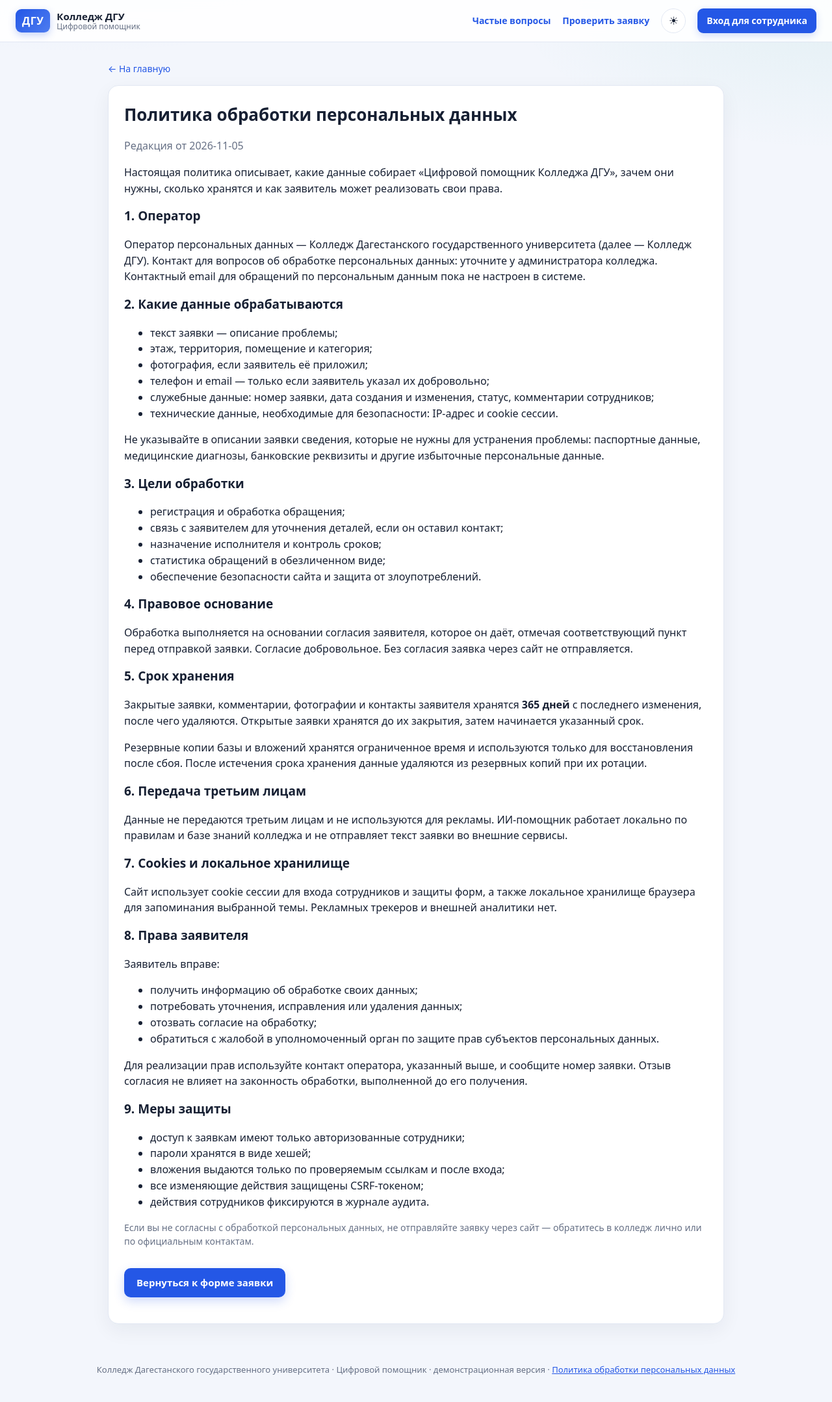
After one commit to femboy-c/upk-digital-assistant, a FastAPI app: page /privacy in a window 1280 px wide. The commit adds this page. Shown: the whole page at 65% size. Run offline with FastAPI, Linux system fonts and the light colour scheme; some libraries are stand-ins or nearby versions.

Commit message:
Add privacy policy, consent tracking and data retention

```diff
--- a/app/models.py
+++ b/app/models.py
@@ -101,6 +101,9 @@ class Ticket(Base):
     # Необязательные контакты заявителя для уточнения деталей.
     contact_phone: Mapped[str] = mapped_column(String(40), default="")
     contact_email: Mapped[str] = mapped_column(String(120), default="")
+    # Согласие на обработку персональных данных: когда и по какой версии.
+    consent_at: Mapped[datetime | None] = mapped_column(DateTime, nullable=True)
+    consent_version: Mapped[str] = mapped_column(String(20), default="")
     tracking_token_hash: Mapped[str] = mapped_column(String(64), index=True)
     # Срок жизни ссылки и отметка об отзыве. None = бессрочно / не отозвана.
     tracking_expires_at: Mapped[datetime | None] = mapped_column(DateTime, nullable=True)
--- a/app/routes/audit.py
+++ b/app/routes/audit.py
@@ -25,6 +25,7 @@ ACTION_LABELS = {
     "user.delete": "Удаление пользователя",
     "ticket.status": "Изменение статуса заявки",
     "ticket.delete": "Удаление заявки",
+    "ticket.retention_delete": "Удаление по сроку хранения",
     "tracking.revoke": "Отзыв ссылки отслеживания",
     "tracking.restore": "Восстановление ссылки",
     "tracking.extend": "Продление ссылки",
--- a/app/routes/public.py
+++ b/app/routes/public.py
@@ -24,7 +24,10 @@ from ..config import (
     MAX_IMAGE_PIXELS,
     MAX_UPLOAD_TOTAL_BYTES,
     MIN_DESCRIPTION_LENGTH,
+    PRIVACY_CONTACT_EMAIL,
+    PRIVACY_POLICY_VERSION,
     TICKETS_RATE_LIMIT,
+    TICKET_RETENTION_DAYS,
     TICKETS_RATE_WINDOW_SECONDS,
     UPLOAD_DIR,
     qr_target_url,
@@ -42,7 +45,7 @@ from ..models import (
 )
 from ..parsing import as_int
 from ..ratelimit import client_ip, is_limited, register_event
-from ..security import hash_token, new_tracking_token, verify_csrf
+from ..security import consent_required, hash_token, new_tracking_token, verify_csrf
 from ..templating import templates
 
 router = APIRouter()
@@ -106,6 +109,7 @@ def _report_context(
     description: str = "",
     contact_phone: str = "",
     contact_email: str = "",
+    consent_checked: bool = False,
     selected_location_id: int | None = None,
     selected_category_id: int | None = None,
 ):
@@ -121,6 +125,7 @@ def _report_context(
         "description": description,
         "contact_phone": contact_phone,
         "contact_email": contact_email,
+        "consent_checked": consent_checked,
         "selected_location_id": selected_location_id,
         "selected_category_id": selected_category_id,
         "max_description_length": MAX_DESCRIPTION_LENGTH,
@@ -158,6 +163,7 @@ def _form_error(
     description: str = "",
     contact_phone: str = "",
     contact_email: str = "",
+    consent_checked: bool = False,
     location: Location | None = None,
     category: Category | None = None,
 ):
@@ -171,6 +177,7 @@ def _form_error(
             description=description,
             contact_phone=contact_phone,
             contact_email=contact_email,
+            consent_checked=consent_checked,
             selected_location_id=location.id if location else None,
             selected_category_id=category.id if category else None,
         ),
@@ -195,6 +202,7 @@ async def create_ticket(
     category_id: str = Form(""),
     contact_phone: str = Form(""),
     contact_email: str = Form(""),
+    personal_data_consent: str = Form(""),
     csrf_token: str = Form(""),
     website: str = Form(""),
     photo: UploadFile | None = File(None),
@@ -202,6 +210,7 @@ async def create_ticket(
 ):
     """Сохраняет заявку в базу и показывает номер + ссылку отслеживания."""
     description = description.strip()
+    consent_checked = personal_data_consent.strip().lower() in ("1", "on", "true", "yes")
     contact_phone, contact_email, contact_error = _clean_contacts(
         contact_phone, contact_email
     )
@@ -219,6 +228,7 @@ async def create_ticket(
             description=description,
             contact_phone=contact_phone,
             contact_email=contact_email,
+            consent_checked=consent_checked,
             location=location,
             category=category,
         )
@@ -241,6 +251,11 @@ async def create_ticket(
         )
 
     # 4. Проверка полей.
+    if consent_required() and not consent_checked:
+        return form_error(
+            "Чтобы отправить заявку, нужно согласие на обработку персональных данных."
+        )
+
     if len(description) < MIN_DESCRIPTION_LENGTH:
         return form_error(
             f"Опишите проблему подробнее — минимум {MIN_DESCRIPTION_LENGTH} символов."
@@ -296,6 +311,8 @@ async def create_ticket(
         location_id=location.id,
         contact_phone=contact_phone,
         contact_email=contact_email,
+        consent_at=datetime.now() if consent_checked else None,
+        consent_version=PRIVACY_POLICY_VERSION if consent_checked else "",
         status="Новая",
         tracking_token_hash=hash_token(token),
         tracking_expires_at=tracking_expiry(),
@@ -439,6 +456,20 @@ def _render_track(request: Request, db: Session, ticket: Ticket, token: str):
     )
 
 
+@router.get("/privacy", response_class=HTMLResponse)
+def privacy(request: Request):
+    """Политика обработки персональных данных."""
+    return templates.TemplateResponse(
+        request=request,
+        name="privacy.html",
+        context={
+            "policy_version": PRIVACY_POLICY_VERSION,
+            "retention_days": TICKET_RETENTION_DAYS,
+            "privacy_contact_email": PRIVACY_CONTACT_EMAIL,
+        },
+    )
+
+
 @router.get("/faq", response_class=HTMLResponse)
 def faq(request: Request, db: Session = Depends(get_db)):
     """Публичная страница частых вопросов из базы знаний помощника."""
--- a/app/security.py
+++ b/app/security.py
@@ -85,6 +85,11 @@ def csrf_protection_enabled() -> bool:
     return os.getenv("UPK_DISABLE_CSRF", "0").lower() not in ("1", "true", "yes")
 
 
+def consent_required() -> bool:
+    """Согласие на обработку ПДн можно отключить только в автотестах."""
+    return os.getenv("UPK_DISABLE_CONSENT", "0").lower() not in ("1", "true", "yes")
+
+
 def get_csrf_token(request: Request) -> str:
     """Возвращает токен формы из сессии, создавая его при необходимости."""
     if not csrf_protection_enabled():
--- a/app/templates/base.html
+++ b/app/templates/base.html
@@ -84,7 +84,8 @@
   </main>
 
   <footer class="footer">
-    Колледж Дагестанского государственного университета · Цифровой помощник · демонстрационная версия
+    Колледж Дагестанского государственного университета · Цифровой помощник ·
+    демонстрационная версия · <a href="/privacy">Политика обработки персональных данных</a>
   </footer>
 
   <script>
--- /dev/null
+++ b/app/templates/privacy.html
@@ -0,0 +1,121 @@
+{% extends "base.html" %}
+{% block title %}Политика обработки персональных данных — Колледж ДГУ{% endblock %}
+
+{% block content %}
+<a class="back" href="/">← На главную</a>
+
+<div class="card">
+  <h1>Политика обработки персональных данных</h1>
+  <p class="muted">Редакция от {{ policy_version }}</p>
+
+  <p>
+    Настоящая политика описывает, какие данные собирает «Цифровой помощник
+    Колледжа ДГУ», зачем они нужны, сколько хранятся и как заявитель может
+    реализовать свои права.
+  </p>
+
+  <h2>1. Оператор</h2>
+  <p>
+    Оператор персональных данных — Колледж Дагестанского государственного
+    университета (далее — Колледж ДГУ). Контакт для вопросов об обработке
+    персональных данных:
+    {% if privacy_contact_email %}
+      <a href="mailto:{{ privacy_contact_email }}">{{ privacy_contact_email }}</a>.
+    {% else %}
+      уточните у администратора колледжа. Контактный email для обращений по
+      персональным данным пока не настроен в системе.
+    {% endif %}
+  </p>
+
+  <h2>2. Какие данные обрабатываются</h2>
+  <ul>
+    <li>текст заявки — описание проблемы;</li>
+    <li>этаж, территория, помещение и категория;</li>
+    <li>фотография, если заявитель её приложил;</li>
+    <li>телефон и email — только если заявитель указал их добровольно;</li>
+    <li>служебные данные: номер заявки, дата создания и изменения, статус,
+        комментарии сотрудников;</li>
+    <li>технические данные, необходимые для безопасности: IP-адрес и cookie
+        сессии.</li>
+  </ul>
+  <p>
+    Не указывайте в описании заявки сведения, которые не нужны для устранения
+    проблемы: паспортные данные, медицинские диагнозы, банковские реквизиты и
+    другие избыточные персональные данные.
+  </p>
+
+  <h2>3. Цели обработки</h2>
+  <ul>
+    <li>регистрация и обработка обращения;</li>
+    <li>связь с заявителем для уточнения деталей, если он оставил контакт;</li>
+    <li>назначение исполнителя и контроль сроков;</li>
+    <li>статистика обращений в обезличенном виде;</li>
+    <li>обеспечение безопасности сайта и защита от злоупотреблений.</li>
+  </ul>
+
+  <h2>4. Правовое основание</h2>
+  <p>
+    Обработка выполняется на основании согласия заявителя, которое он даёт,
+    отмечая соответствующий пункт перед отправкой заявки. Согласие
+    добровольное. Без согласия заявка через сайт не отправляется.
+  </p>
+
+  <h2>5. Срок хранения</h2>
+  <p>
+    Закрытые заявки, комментарии, фотографии и контакты заявителя хранятся
+    <strong>{{ retention_days }} дней</strong> с последнего изменения, после чего
+    удаляются. Открытые заявки хранятся до их закрытия, затем начинается
+    указанный срок.
+  </p>
+  <p>
+    Резервные копии базы и вложений хранятся ограниченное время и используются
+    только для восстановления после сбоя. После истечения срока хранения данные
+    удаляются из резервных копий при их ротации.
+  </p>
+
+  <h2>6. Передача третьим лицам</h2>
+  <p>
+    Данные не передаются третьим лицам и не используются для рекламы.
+    ИИ-помощник работает локально по правилам и базе знаний колледжа и не
+    отправляет текст заявки во внешние сервисы.
+  </p>
+
+  <h2>7. Cookies и локальное хранилище</h2>
+  <p>
+    Сайт использует cookie сессии для входа сотрудников и защиты форм, а также
+    локальное хранилище браузера для запоминания выбранной темы. Рекламных
+    трекеров и внешней аналитики нет.
+  </p>
+
+  <h2>8. Права заявителя</h2>
+  <p>Заявитель вправе:</p>
+  <ul>
+    <li>получить информацию об обработке своих данных;</li>
+    <li>потребовать уточнения, исправления или удаления данных;</li>
+    <li>отозвать согласие на обработку;</li>
+    <li>обратиться с жалобой в уполномоченный орган по защите прав субъектов
+        персональных данных.</li>
+  </ul>
+  <p>
+    Для реализации прав используйте контакт оператора, указанный выше, и
+    сообщите номер заявки. Отзыв согласия не влияет на законность обработки,
+    выполненной до его получения.
+  </p>
+
+  <h2>9. Меры защиты</h2>
+  <ul>
+    <li>доступ к заявкам имеют только авторизованные сотрудники;</li>
+    <li>пароли хранятся в виде хешей;</li>
+    <li>вложения выдаются только по проверяемым ссылкам и после входа;</li>
+    <li>все изменяющие действия защищены CSRF-токеном;</li>
+    <li>действия сотрудников фиксируются в журнале аудита.</li>
+  </ul>
+
+  <p class="hint">
+    Если вы не согласны с обработкой персональных данных, не отправляйте заявку
+    через сайт — обратитесь в колледж лично или по официальным контактам.
+  </p>
+
+  <p><a class="btn btn-primary" href="/">Вернуться к форме заявки</a></p>
+</div>
+{% endblock %}
--- a/static/style.css
+++ b/static/style.css
@@ -713,3 +713,7 @@ code { background: #eef2fb; padding: 2px 6px; border-radius: 6px; font-size: 13p
   .qr-print-grid { grid-template-columns: repeat(2, 1fr); gap: 10mm; }
   .qr-print-card { border: 1px dashed #777; page-break-inside: avoid; }
 }
+
+/* Согласие на обработку персональных данных */
+.consent-row { align-items: flex-start; font-weight: 500; line-height: 1.45; }
+.consent-row input { margin-top: 3px; }
```
Also changed, not shown: app/config.py (+10 -0 lines), app/migrations.py (+8 -0 lines), app/retention.py (added, +76 -0 lines), app/templates/report.html (+9 -0 lines), app/templates/staff_ticket.html (+7 -0 lines), docs/HANDOVER.md (+25 -10 lines), scripts/cleanup_old_tickets.py (added, +84 -0 lines), tests/conftest.py (+1 -0 lines), tests/test_migrations.py (+2 -0 lines), tests/test_privacy.py (added, +94 -0 lines), tests/test_retention.py (added, +90 -0 lines), README.md, 1 other file.
